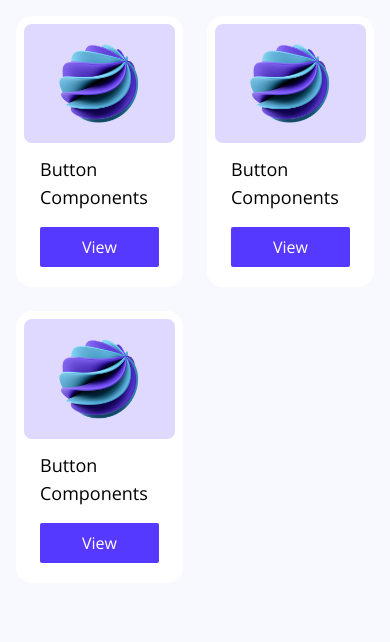
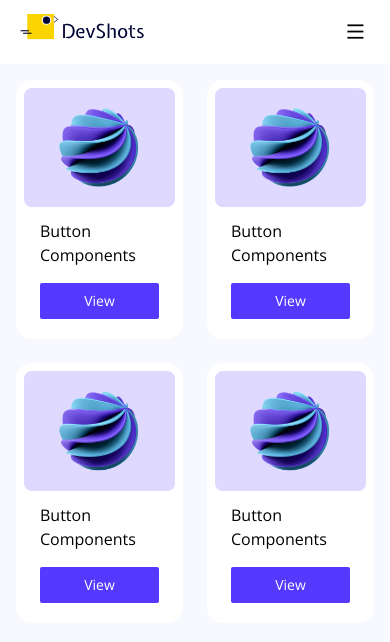
Before and after one commit to AjithPG/frontendzone, a Next.js app: page /uicomponents in a window 390 px wide. Shown: the top 642 px of the page. Built offline with nearby package versions, Linux system fonts and the light colour scheme.

Commit message:
added mobile navbar

```diff
--- a/components/CardComponent.js
+++ b/components/CardComponent.js
@@ -10,8 +10,8 @@ export default function CardComponent() {
         height={226}
       />
       <div className="flex flex-wrap md:flex-nowrap justify-between items-center py-3 md:py-4 px-4 gap-1">
-        <p className="text-lg w-full mb-3  md:w-auto md:mb-0">Button Components</p>
-        <button className="py-2 px-4 bg-primary text-white rounded-sm self-center w-full md:w-auto">
+        <p className="text-md w-full mb-3  md:w-auto md:mb-0">Button Components</p>
+        <button className="py-2 px-3 text-sm bg-primary text-white rounded-sm self-center w-full md:w-auto">
           View
         </button>
       </div>
--- a/components/Layout.js
+++ b/components/Layout.js
@@ -1,11 +1,13 @@
 import React, { Children } from "react";
 import SideNav from "./SideNav";
 
-
+import "remixicon/fonts/remixicon.css";
+import Navbar from "./Navbar";
 export default function Layout({ children }) {
 
   return (
     <div className="w-full font-primary">
+    <Navbar/>
     <div className="flex flex-row gap-3">
       <aside className="sidenav hidden lg:block lg:w-1/4 xl:1/5">
         <SideNav />
--- a/components/Navbar.js
+++ b/components/Navbar.js
@@ -1,14 +1,85 @@
-import React from 'react'
-import SearchBar from './SearchBar'
+import React, { useState } from "react";
+//import SearchBar from './SearchBar'
+import { useRouter } from 'next/router';
+import Image from "next/image";
+import Link from 'next/link';
 
 export default function Navbar() {
+  const [open, setOpen] = useState(false);
+  const router = useRouter();
+
+  const menuitems = [
+    {
+      href:'/',
+      title:'Home'
+    },
+    {
+      href:'/uicomponents',
+      title:'UI Components',
+      icon:'ri-code-s-slash-fill'
+    },
+
+  ];
+
+  const handleClick = () => {
+    setOpen(!open);
+  };
   return (
-    <section className='px-4 py-4 sm:py-12 sm:px-9 flex justify-between items-center'>
-      <span className="text-lg font-semibold bg-secondary text-white px-2 py-2 rounded-lg">Frontend Zone</span>
-      <SearchBar/>
-      <div className='settings bg-white rounded-xl flex justify-center items-center px-4 py-4 cursor-pointer ml-3'>
-          <i className="ri-settings-3-line ri-lg"></i>
+    <>
+      <header className="block lg:hidden px-2 py-2 sm:py-2 sm:px-2 flex justify-between items-center bg-white">
+        <div className="w-auto">
+          <Image
+            src="/images/Devshots_logo.svg"
+            layout="fixed"
+            width="150"
+            height="30"
+          />
+        </div>
+        {/* <SearchBar/> */}
+        <div
+          className="settings bg-white rounded-xl flex justify-center items-center px-4 py-4 cursor-pointer ml-3"
+          onClick={handleClick}
+        >
+          <i className={`ri-menu-line ri-lg`}></i>
+        </div>
+      </header>
+      <div
+        className={`mobile-nav lg:hidden  ${
+          open ? "block" : " hidden"
+        } fixed left-0 top-0 w-full h-screen z-50 bg-white  overflow-x-hidden overflow-y-auto`}
+      >
+        <div className="mobile-nav-header flex items-center justify-between p-2">
+          <div className="w-auto">
+            <Image
+              src="/images/Devshots_logo.svg"
+              layout="fixed"
+              width="150"
+              height="30"
+            />
+          </div>
+          <div
+            className="settings bg-white rounded-xl flex justify-center items-center px-4 py-4 cursor-pointer ml-3"
+            onClick={handleClick}
+          >
+            <i className={`${open ? "ri-close-line" : ""} ri-lg`}></i>
+          </div>
+        </div>
+        <ul className="flex flex-col p-4">
+            {
+              menuitems.map(({href,title,icon})=>(
+                <li key={title}>
+                <Link href={href}>
+
+                  <a className={`w-full block text-base  flex items-center cursor-pointer px-3 py-4 rounded-tl-md rounded-bl-md  hover:text-primary ${router.asPath === href && 'text-primary bg-primaryLight' }`}>
+                    <i className={`${icon} ri-1x mr-2`}></i>
+                    <span>{title}</span>
+                    </a>
+                </Link>
+              </li>
+              ))
+            }
+        </ul>
       </div>
-    </section>
-  )
+    </>
+  );
 }
--- a/components/SideNav.js
+++ b/components/SideNav.js
@@ -1,6 +1,7 @@
 import React from "react";
 import { useRouter } from 'next/router';
 import Link from 'next/link';
+import Image from "next/image";
 export default function SideNav() {
   const router = useRouter();
 
@@ -11,19 +12,27 @@ export default function SideNav() {
     },
     {
       href:'/uicomponents',
-      title:'UI Components'
+      title:'UI Components',
+      icon:'ri-code-s-slash-fill'
     },
 
   ];
 
   return (
-    <div className="bg-white h-screen pl-7  py-3">
+    <div className="bg-white h-screen pl-7">
+      <div className="w-full py-5">
+        <Image src="/images/Devshots_logo.svg" layout="fixed" width="150" height="50" />
+      </div>
       <ul className="flex flex-col">
         {
-          menuitems.map(({href,title})=>(
+          menuitems.map(({href,title,icon})=>(
             <li key={title}>
             <Link href={href}>
-              <a className={`w-full block text-base  cursor-pointer px-3 py-4 rounded-tl-md rounded-bl-md  hover:text-primary ${router.asPath === href && 'text-primary bg-primaryLight' }`}>{title}</a>
+
+              <a className={`w-full block text-base  flex items-center cursor-pointer px-3 py-4 rounded-tl-md rounded-bl-md  hover:text-primary ${router.asPath === href && 'text-primary bg-primaryLight' }`}>
+                <i className={`${icon} ri-1x mr-2`}></i>
+                <span>{title}</span>
+                </a>
             </Link>
           </li>
           ))
--- a/pages/uicomponents.js
+++ b/pages/uicomponents.js
@@ -4,7 +4,8 @@ import CardComponent from "../components/CardComponent";
 export default function UiComponents() {
   return (
     <div className="px-4 py-4">
-      <div className="grid grid-cols-2 md:grid-cols-3 gap-6">
+      <div className="grid grid-cols-2 md:grid-cols-3  xl:grid-cols-4 gap-6">
+        <CardComponent />
         <CardComponent />
         <CardComponent />
         <CardComponent />
```
Also changed, not shown: public/images/Deshot_icon.svg (added), public/images/Devshots_logo.svg (added).
